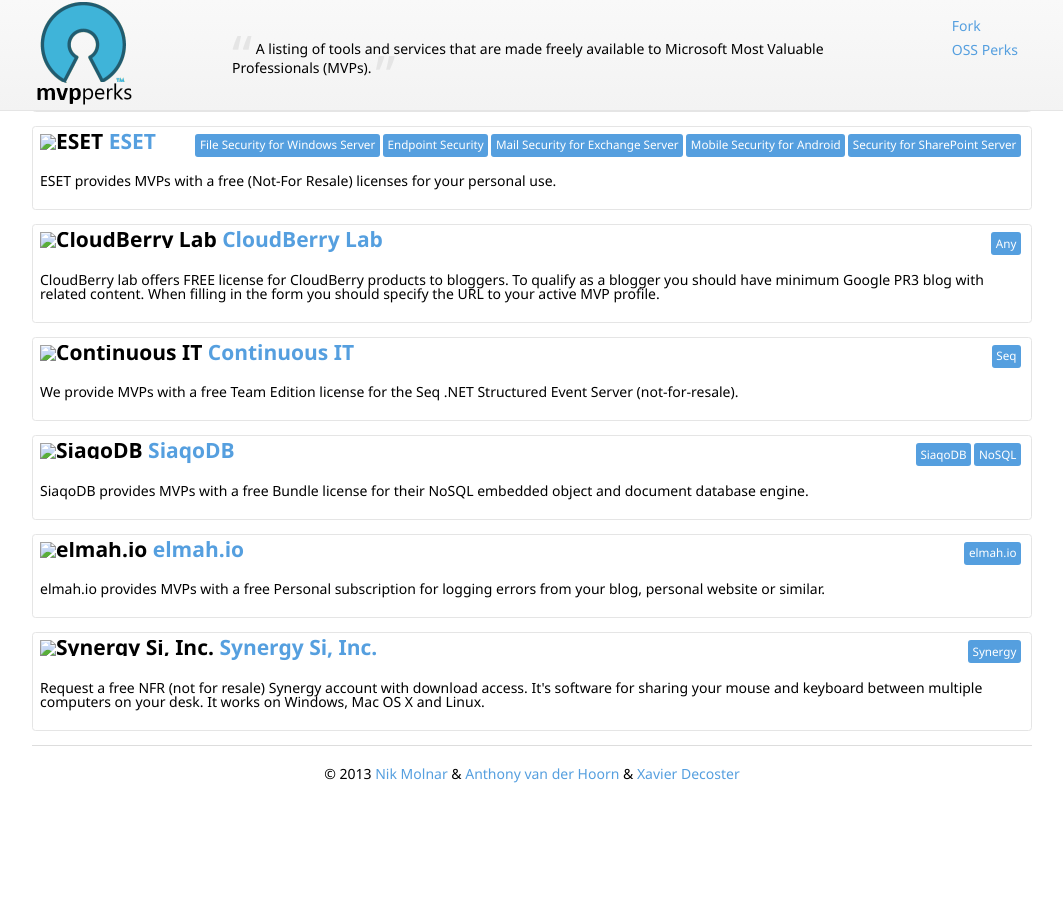
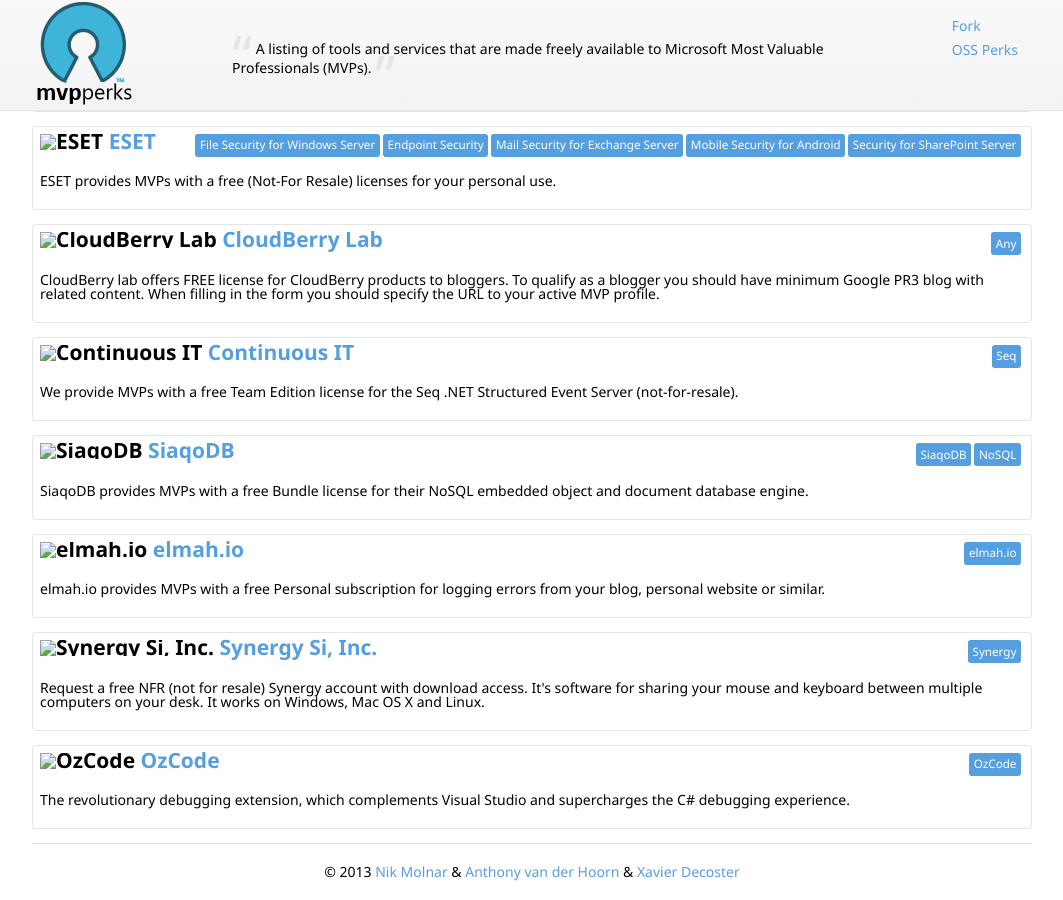
Before and after one commit to nikmd23/ossperks, a Jekyll site: the page built from index.html, in a window 1280 px wide and 900 px high, scrolled down 1841 px. Shown: the whole window, without its empty margins (108-1171 px from the left). Built offline with Jekyll 4.4.1, drawn with Linux system fonts in a browser that asks for light colours; nearby versions of some CDN libraries; before the commit the page ends 2643 px from its top, so only the background shows below that.

Commit message:
Update index.html

```diff
--- a/index.html
+++ b/index.html
@@ -92,6 +92,10 @@
   description: "Request a free NFR (not for resale) Synergy account with download access. It's software for sharing your mouse and keyboard between multiple computers on your desk. It works on Windows, Mac OS X and Linux."
   products: ["Synergy"]
 
+- perk: {company: "OzCode", uri: "http://www.oz-code.com/Purchase/MVP"}
+  description: "The revolutionary debugging extension, which complements Visual Studio and supercharges the C# debugging experience."
+  products: ["OzCode"]
+
 #============================================== Leave everything below this line alone =====================================================================
 layout: default
 ---
```
